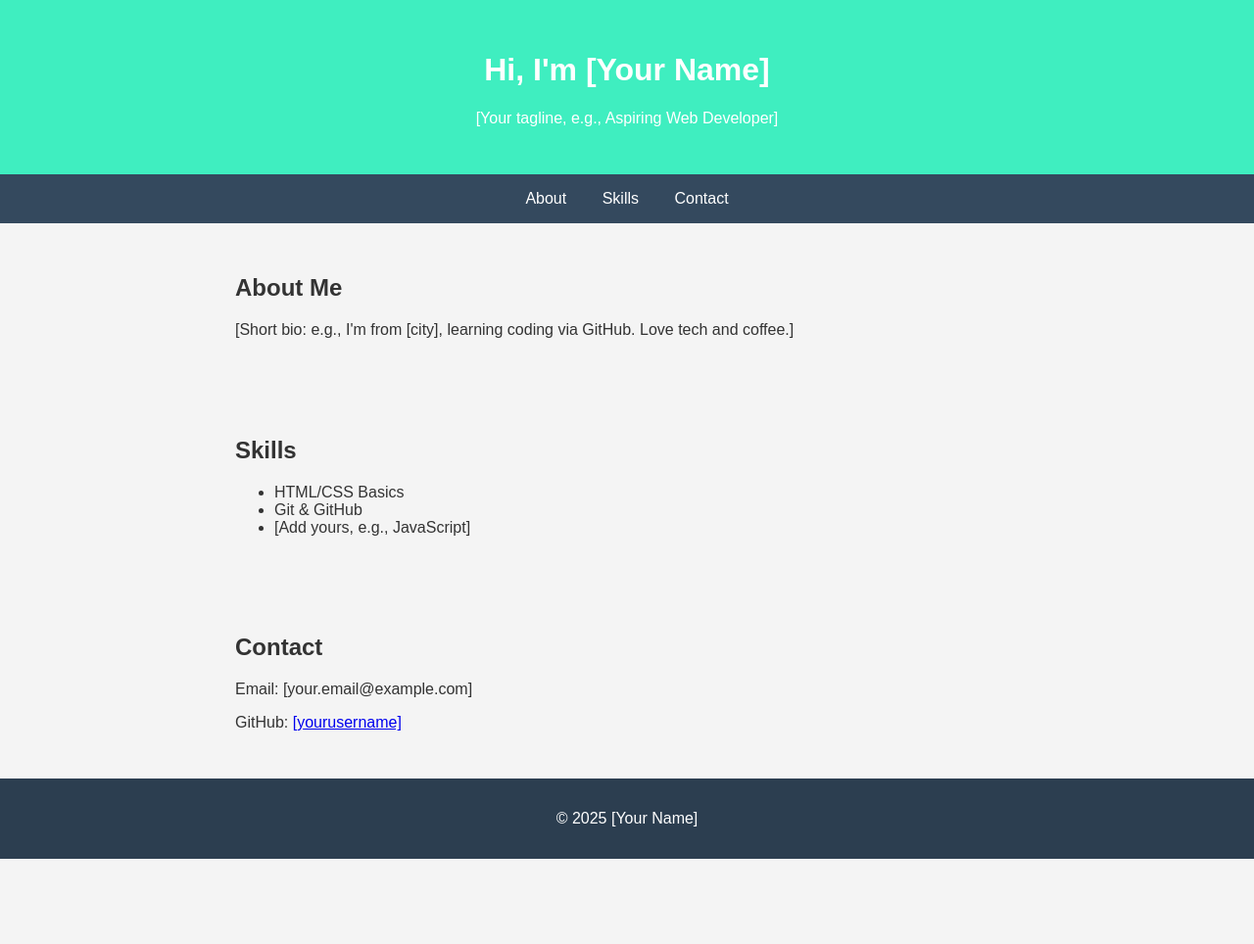
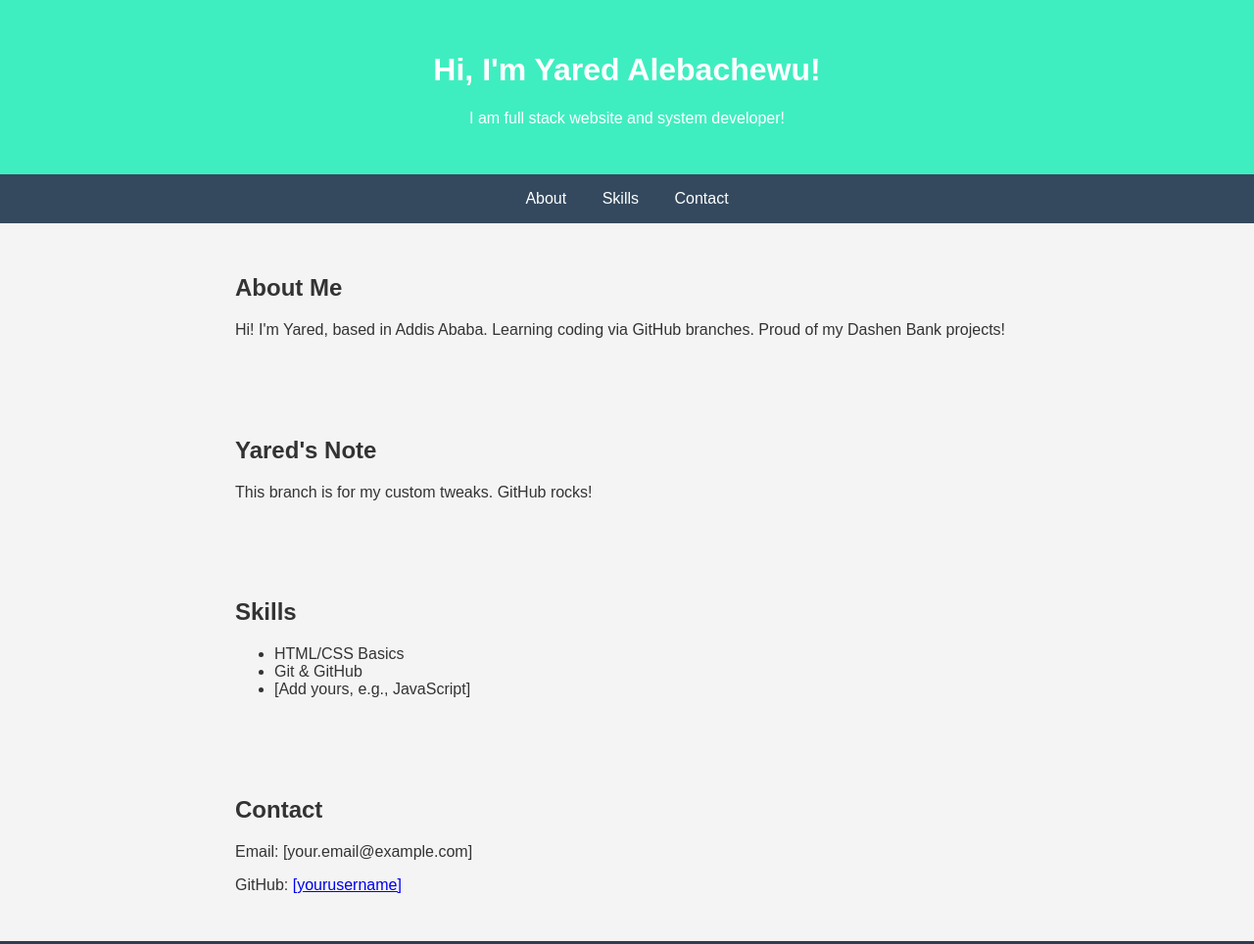
Before and after one commit to yared1357/yada-personal, a plain HTML site: page index.html in a window 1280 px wide. Shown: the top 964 px of the page at 98% size. Before the commit the page ends 877 px from the top, so only its background shows below. Drawn offline with Linux system fonts and the light colour scheme.

Commit message:
Created new branch

```diff
--- a/index.html
+++ b/index.html
@@ -15,8 +15,8 @@
 </head>
 <body>
     <header>
-        <h1>Hi, I'm [Your Name]</h1>
-        <p>[Your tagline, e.g., Aspiring Web Developer]</p>
+        <h1>Hi, I'm Yared Alebachewu!</h1>
+        <p>I am full stack website and system developer!</p>
     </header>
 
     <nav>
@@ -27,9 +27,13 @@
 
     <section id="about">
         <h2>About Me</h2>
-        <p>[Short bio: e.g., I'm from [city], learning coding via GitHub. Love tech and coffee.]</p>
+       <p>Hi! I'm Yared, based in Addis Ababa. Learning coding via GitHub branches. Proud of my Dashen Bank projects!</p>
     </section>
 
+    <section id="yared-note">
+    <h2>Yared's Note</h2>
+    <p>This branch is for my custom tweaks. GitHub rocks!</p>
+</section>
     <section id="skills">
         <h2>Skills</h2>
         <ul>
```
